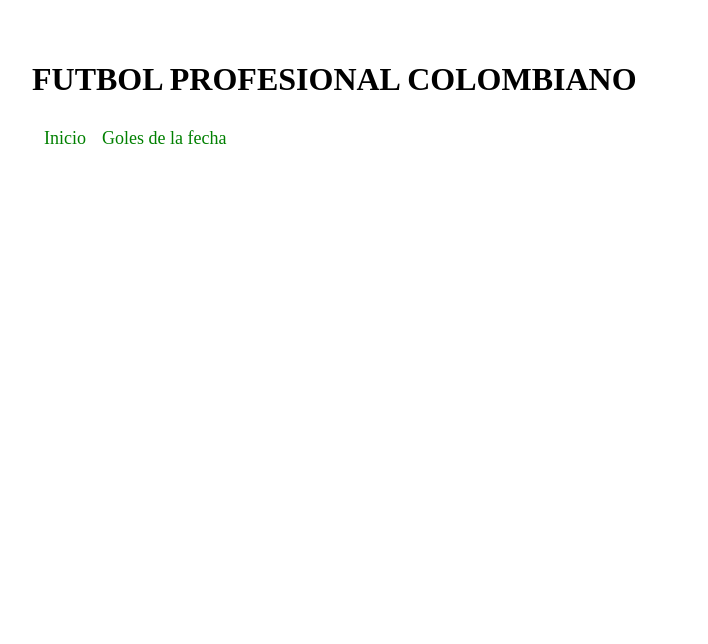
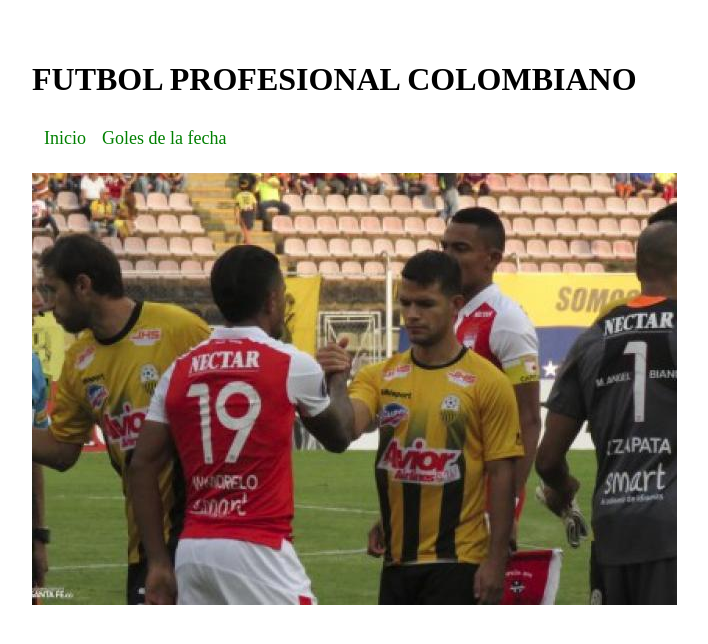
Before and after one commit to jadiazb/Parcial1, a plain HTML site: page index.html in a window 1280 px wide. Shown: the whole page, without its empty margins (8-716 px from the left). Drawn offline with Linux system fonts and the light colour scheme.

Commit message:
Se agrega imagen

```diff
--- a/index.html
+++ b/index.html
@@ -27,5 +27,10 @@
         <h1 id="1">FUTBOL PROFESIONAL COLOMBIANO</h1>&nbsp;&nbsp;
         <a href="#1">Inicio</a><a href="#6">Goles de la fecha</a>&nbsp;&nbsp;
         </div>
+
+        <div>
+        <img src="foto1.jpeg" alt="Resoluciones">
+        </div>
+
     </body>
 </html>
```
Also changed, not shown: foto1.jpeg (added).
